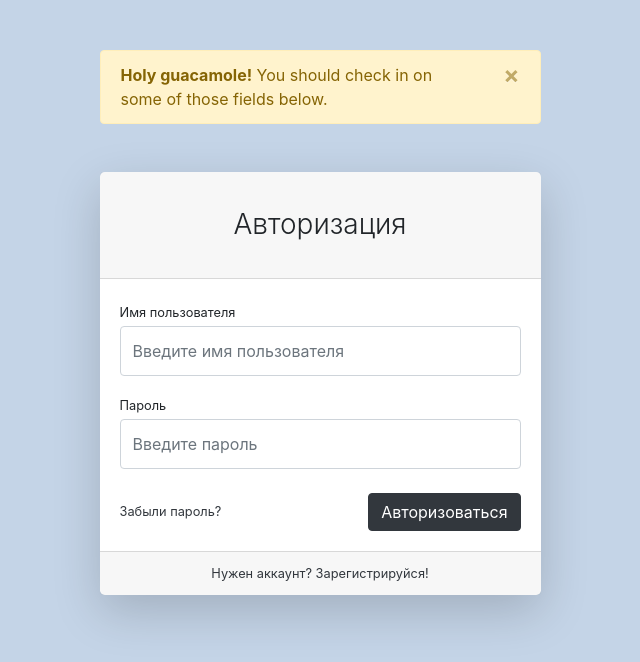
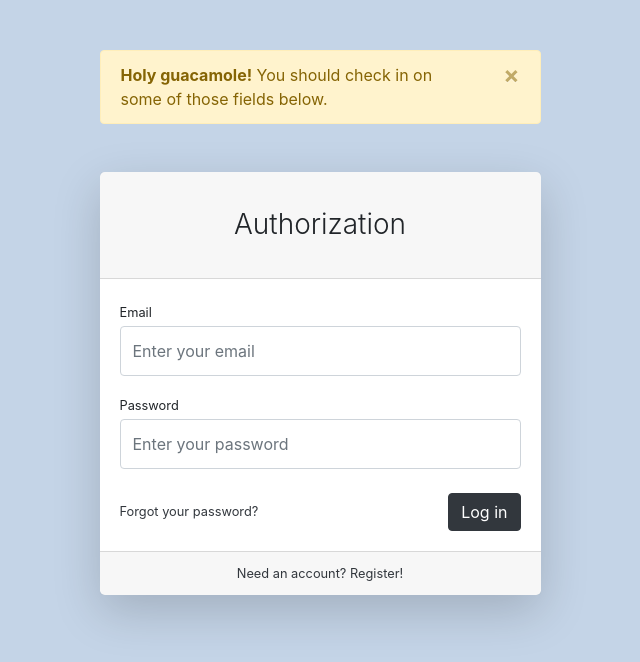
Before and after one commit to Kuleb1n/Online_store, a Django app: page /account/login/ in a window 1280 px wide. Shown: the top 662 px of the page, without its empty margins (320-960 px from the left). Run offline with Django 4.2, Linux system fonts and the light colour scheme; some libraries are stand-ins or nearby versions.

Commit message:
login.html

```diff
--- a/users/templates/users/login.html
+++ b/users/templates/users/login.html
@@ -8,7 +8,7 @@
     <meta name="viewport" content="width=device-width, initial-scale=1, shrink-to-fit=no"/>
     <meta name="description" content=""/>
     <meta name="author" content=""/>
-    <title>Store - Авторизация</title>
+    <title>Authorization</title>
     <link href="{% static 'css/auth.css' %}" rel="stylesheet"/>
     <script src="https://cdnjs.cloudflare.com/ajax/libs/font-awesome/5.15.1/js/all.min.js"
             crossorigin="anonymous"></script>
@@ -28,28 +28,30 @@
                             </button>
                         </div>
                         <div class="card shadow-lg border-0 rounded-lg mt-5">
-                            <div class="card-header"><h3 class="text-center font-weight-light my-4">Авторизация</h3>
+                            <div class="card-header"><h3 class="text-center font-weight-light my-4">Authorization</h3>
                             </div>
                             <div class="card-body">
-                                <form>
+                                <form action="{% url 'login' %}" method="post">
+                                    {% csrf_token %}
+
                                     <div class="form-group">
-                                        <label class="small mb-1" for="inputEmailAddress">Имя пользователя</label>
-                                        <input class="form-control py-4" id="inputEmailAddress" type="email"
-                                               placeholder="Введите имя пользователя"/>
+                                        <label class="small mb-1" for="{{ form.email.id_for_label }}">Email</label>
+                                        {{ form.email }}
                                     </div>
                                     <div class="form-group">
-                                        <label class="small mb-1" for="inputPassword">Пароль</label>
-                                        <input class="form-control py-4" id="inputPassword" type="password"
-                                               placeholder="Введите пароль"/>
+                                        <label class="small mb-1"
+                                               for="{{ form.password.id_for_label }}">Password</label>
+                                        {{ form.password }}
                                     </div>
                                     <div class="form-group d-flex align-items-center justify-content-between mt-4 mb-0">
-                                        <a class="small" href="#">Забыли пароль?</a>
-                                        <input class="btn btn-primary" type="submit" value="Авторизоваться">
+                                        <a class="small" href="#">Forgot your password?</a>
+                                        <input class="btn btn-primary" type="submit" value="Log in">
                                     </div>
                                 </form>
                             </div>
                             <div class="card-footer text-center">
-                                <div class="small"><a href="{% url 'register' %}">Нужен аккаунт? Зарегистрируйся!</a></div>
+                                <div class="small"><a href="{% url 'register' %}">Need an account? Register!</a>
+                                </div>
                             </div>
                         </div>
                     </div>
```
